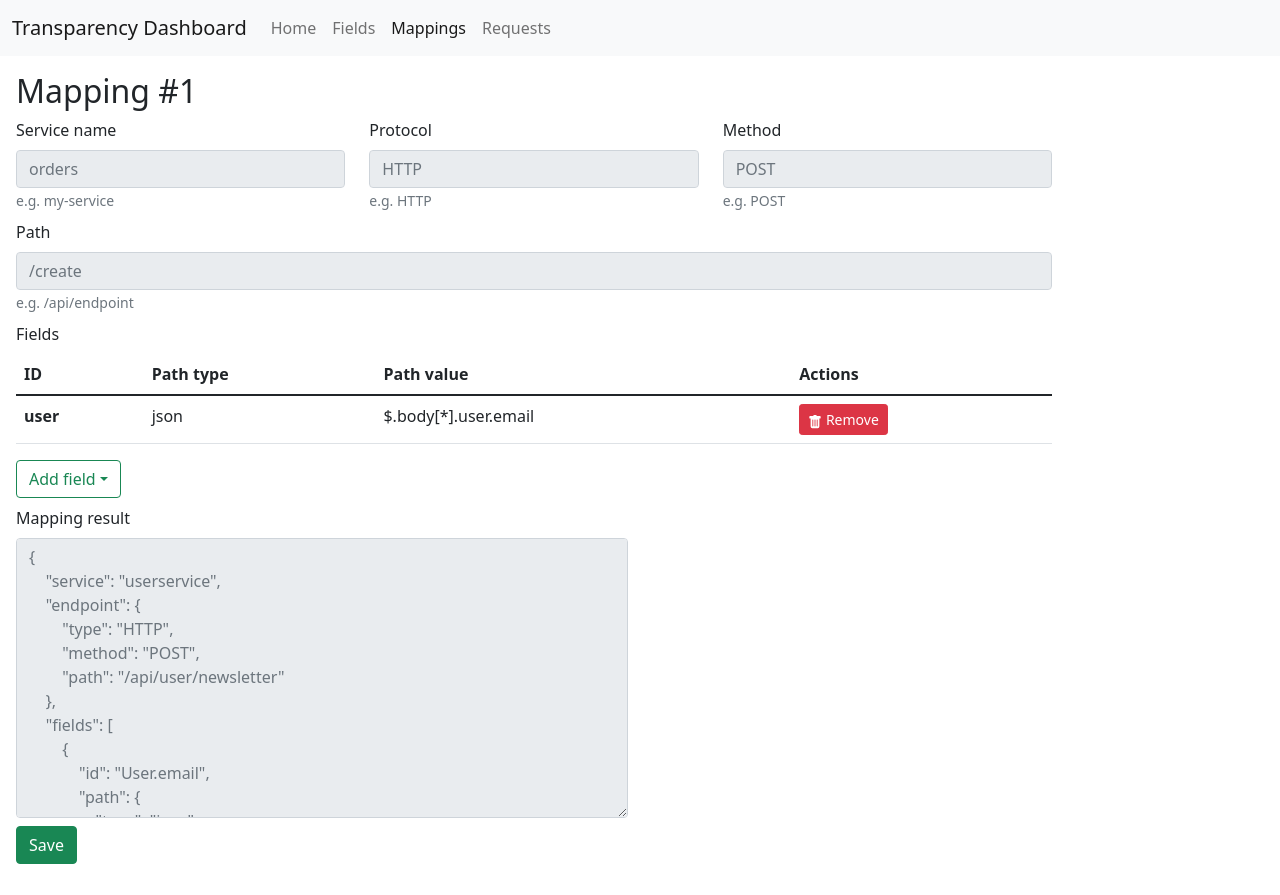
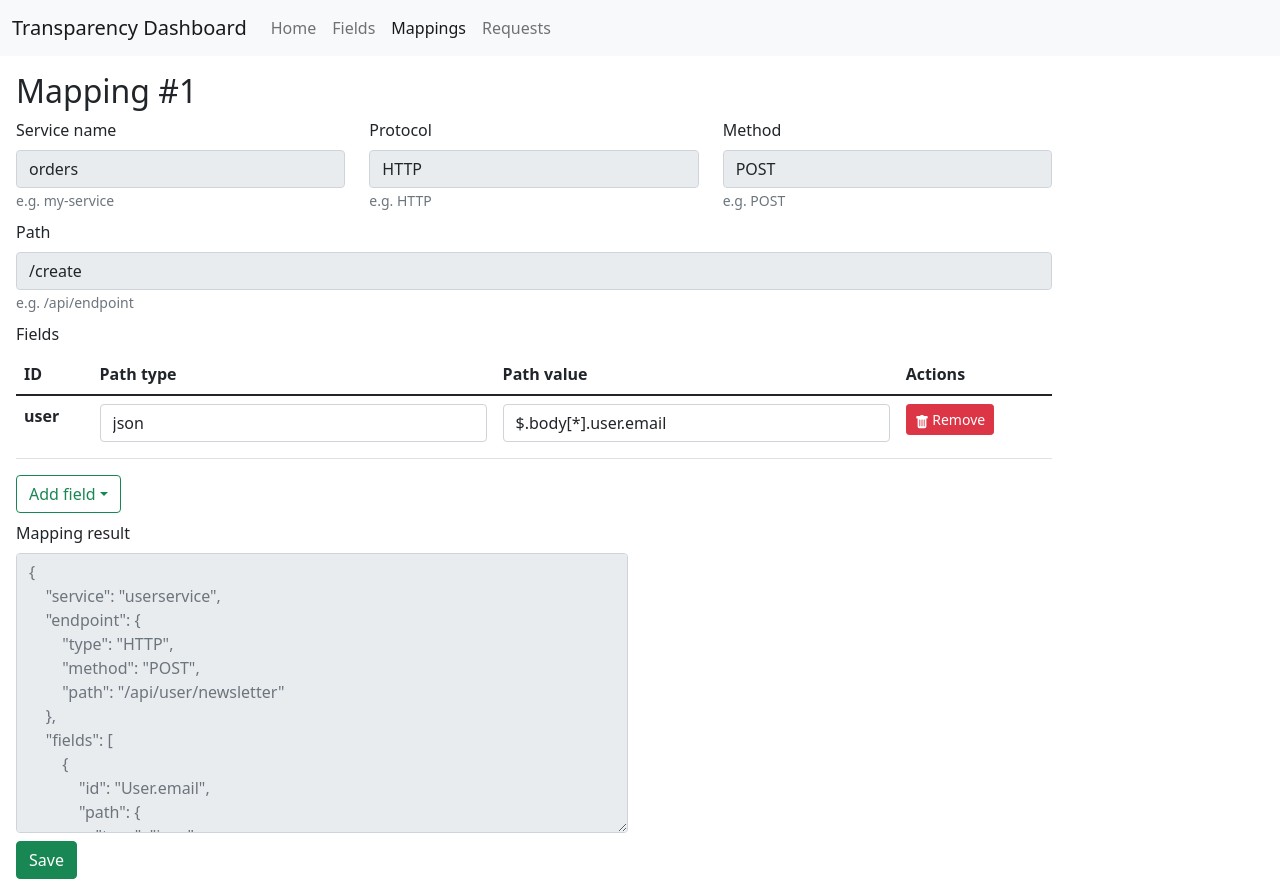
Before and after one commit to PrivacyEngineering/hawk-monitor, a React (Create React App) app in the folder frontend-v2/: page /mappings/1 in a window 1280 px wide. Built offline with nearby package versions, Linux system fonts and the light colour scheme.

Commit message:
Use ColInput in MappingFieldsTable

```diff
--- /dev/null
+++ b/frontend-v2/src/components/ColInput.tsx
@@ -0,0 +1,16 @@
+import { useState } from "react"
+import { Col, ColProps, Form } from "react-bootstrap"
+
+export const ColInput = (props: ColProps & { label?: string, mutedText?: string, value?: string, placeholder?: string, readOnly?: boolean }) => {
+  const [value, setValue] = useState(props.value);
+
+  return (
+    <Col xs={props.xs} sm={props.sm} md={props.md} lg={props.lg} xl={props.xl}>
+      <Form.Group className="mb-2">
+        {props.label && <Form.Label>{props.label}</Form.Label>}
+        <Form.Control value={value} placeholder={props.placeholder} readOnly={props.readOnly} onChange={e => setValue(e.target.value)} required />
+        {props.mutedText && <Form.Text className="text-muted">{props.mutedText}</Form.Text>}
+      </Form.Group>
+    </Col>
+  )
+}
--- a/frontend-v2/src/components/MappingFieldsTable.tsx
+++ b/frontend-v2/src/components/MappingFieldsTable.tsx
@@ -1,6 +1,7 @@
 import { Button, Table } from "react-bootstrap"
 import { BsFillTrashFill } from "react-icons/bs";
 import { MappingFieldReference, TableProps, TableRowProps } from "../types";
+import { ColInput } from "./ColInput";
 import { TableHeader } from "./TableHeader"
 
 export const MappingFieldsTable = (props: TableProps<MappingFieldReference>) => {
@@ -18,8 +19,8 @@ const MappingFieldsTableRow = (props: TableRowProps<MappingFieldReference>) => {
   return (
     <tr>
       <td><b>{item.id}</b></td>
-      <td>{item.path.type}</td>
-      <td>{item.path.value}</td>
+      <td><ColInput value={item.path.type}></ColInput></td>
+      <td><ColInput value={item.path.value}></ColInput></td>
       <td>
         <Button variant='danger' size="sm"><BsFillTrashFill /> Remove</Button>
       </td>
--- a/frontend-v2/src/components/MappingPage.tsx
+++ b/frontend-v2/src/components/MappingPage.tsx
@@ -1,9 +1,10 @@
-import { Button, Col, ColProps, Dropdown, Form, Row } from "react-bootstrap"
+import { Button, Col, Dropdown, Form, Row } from "react-bootstrap"
 import { useSelector } from "react-redux";
 import { useParams } from "react-router-dom";
 import { newMapping } from "../dummyData"
 import { RootState } from "../reducers";
 import { AnyMapping } from "../types";
+import { ColInput } from "./ColInput";
 import { MappingFieldsTable } from "./MappingFieldsTable"
 
 export const MappingPage = () => {
@@ -22,10 +23,10 @@ export const MappingPage = () => {
       <Row>
         <Col lg={12} xl={10}>
           <Row>
-            <ColInput sm={12} md={6} xl={4} label="Service name" mutedText="e.g. my-service" placeholder={mapping.service} readOnly />
-            <ColInput sm={12} md={6} xl={4} label="Protocol" mutedText="e.g. HTTP" placeholder={mapping.endpoint.protocol} readOnly />
-            <ColInput sm={12} md={6} xl={4} label="Method" mutedText="e.g. POST" placeholder={mapping.endpoint.method} readOnly />
-            <ColInput sm={12} md={6} xl={12} label="Path" mutedText="e.g. /api/endpoint" placeholder={mapping.endpoint.path} readOnly />
+            <ColInput sm={12} md={6} xl={4} label="Service name" mutedText="e.g. my-service" value={mapping.service} readOnly />
+            <ColInput sm={12} md={6} xl={4} label="Protocol" mutedText="e.g. HTTP" value={mapping.endpoint.protocol} readOnly />
+            <ColInput sm={12} md={6} xl={4} label="Method" mutedText="e.g. POST" value={mapping.endpoint.method} readOnly />
+            <ColInput sm={12} md={6} xl={12} label="Path" mutedText="e.g. /api/endpoint" value={mapping.endpoint.path} readOnly />
           </Row>
 
           <Form.Group className="mb-2">
@@ -54,15 +55,3 @@ export const MappingPage = () => {
     </>
   )
 }
-
-const ColInput = (props: ColProps & { label: string, mutedText: string, placeholder?: string, readOnly?: boolean }) => {
-  return (
-    <Col xs={props.xs} sm={props.sm} md={props.md} lg={props.lg} xl={props.xl}>
-      <Form.Group className="mb-2">
-        <Form.Label>{props.label}</Form.Label>
-        <Form.Control placeholder={props.placeholder} readOnly={props.readOnly} />
-        <Form.Text className="text-muted">{props.mutedText}</Form.Text>
-      </Form.Group>
-    </Col>
-  )
-}
```
